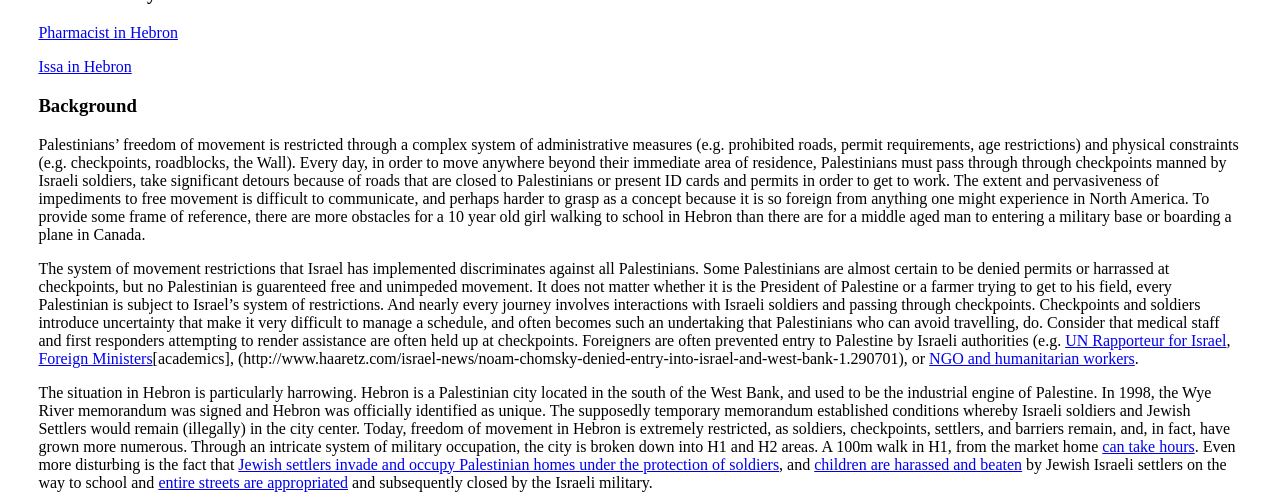
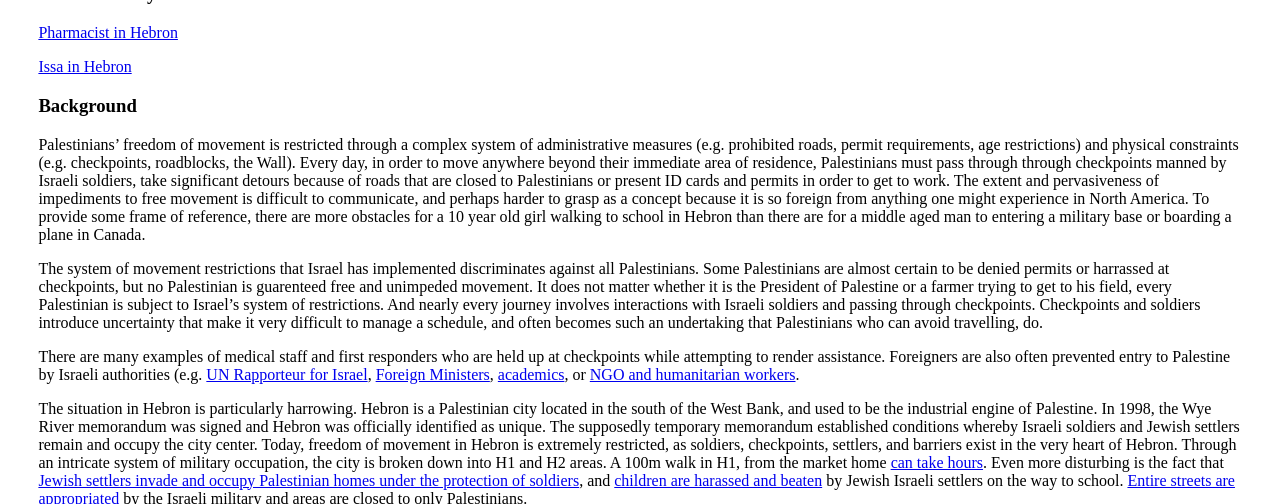
Before and after one commit to thepeopleofpalestine/thepeopleofpalestine.github.io, a Jekyll site: the page built from _cities/test.md, in a window 1280 px wide and 900 px high, scrolled down 358 px, cut to the strip 0-504 px from the top of the window. Built offline with Jekyll 4.4.1, drawn with Linux system fonts in a browser that asks for light colours; some web fonts are replaced.

Commit message:
Update test.md

```diff
--- a/_cities/test.md
+++ b/_cities/test.md
@@ -13,7 +13,7 @@ synopsis: |
 
 ### Personal Story
 
-[Pharmacist in Hebron](http://www.btselem.org/video/2007/09/susan-zira-jordanian-citizen-married-resident-territories)
+[Pharmacist in Hebron](https://www.youtube.com/watch?v=et2muVDhIrY)
 
 [Issa in Hebron](Need to input the youtube link)
 
@@ -21,10 +21,12 @@ synopsis: |
 
 Palestinians’ freedom of movement is restricted through a complex system of administrative measures (e.g. prohibited roads, permit requirements, age restrictions) and physical constraints (e.g. checkpoints, roadblocks, the Wall). Every day, in order to move anywhere beyond their immediate area of residence, Palestinians must pass through through checkpoints manned by Israeli soldiers, take significant detours because of roads that are closed to Palestinians or present ID cards and permits in order to get to work. The extent and pervasiveness of impediments to free movement is difficult to communicate, and perhaps harder to grasp as a concept because it is so foreign from anything one might experience in North America. To provide some frame of reference, there are more obstacles for a 10 year old girl walking to school in Hebron than there are for a middle aged man to entering a military base or boarding a plane in Canada.
 
-The system of movement restrictions that Israel has implemented discriminates against all Palestinians. Some Palestinians are almost certain to be denied permits or harrassed at checkpoints, but no Palestinian is guarenteed free and unimpeded movement. It does not matter whether it is the President of Palestine or a farmer trying to get to his field, every Palestinian is subject to Israel's system of restrictions. And nearly every journey involves interactions with Israeli soldiers and passing through checkpoints. Checkpoints and soldiers introduce uncertainty that make it very difficult to manage a schedule, and often becomes such an undertaking that Palestinians who can avoid travelling, do. Consider that medical staff and first responders attempting to render assistance are often held up at checkpoints. Foreigners are often prevented entry to Palestine by Israeli authorities (e.g. [UN Rapporteur for Israel](http://972mag.com/how-to-foil-a-human-rights-probe-keep-the-investigator-out/115600/), [Foreign Ministers](https://www.maannews.com/Content.aspx?id=770681)[academics], (http://www.haaretz.com/israel-news/noam-chomsky-denied-entry-into-israel-and-west-bank-1.290701), or [NGO and humanitarian workers](https://electronicintifada.net/content/why-does-israel-feel-threatened-humanitarian-workers/13192).
+The system of movement restrictions that Israel has implemented discriminates against all Palestinians. Some Palestinians are almost certain to be denied permits or harrassed at checkpoints, but no Palestinian is guarenteed free and unimpeded movement. It does not matter whether it is the President of Palestine or a farmer trying to get to his field, every Palestinian is subject to Israel's system of restrictions. And nearly every journey involves interactions with Israeli soldiers and passing through checkpoints. Checkpoints and soldiers introduce uncertainty that make it very difficult to manage a schedule, and often becomes such an undertaking that Palestinians who can avoid travelling, do.
 
-The situation in Hebron is particularly harrowing. Hebron is a Palestinian city located in the south of the West Bank, and used to be the industrial engine of Palestine. In 1998, the Wye River memorandum was signed and Hebron was officially identified as unique. The supposedly temporary memorandum established conditions whereby Israeli soldiers and Jewish Settlers would remain (illegally) in the city center. Today, freedom of movement in Hebron is extremely restricted, as soldiers, checkpoints, settlers, and barriers remain, and, in fact, have grown more numerous. Through an intricate system of military occupation, the city is broken down into H1 and H2 areas. A 100m walk in H1, from the market home [can take hours](9https://www.youtube.com/watch?v=DP4xS_7wLyM). Even more disturbing is the fact that [Jewish settlers invade and occupy Palestinian homes under the protection of soldiers](https://palsolidarity.org/2016/02/ongoing-colonization-in-hebron-israeli-forces-prepare-the-illegal-invasion-of-palestinian-houses-by-israeli-settlers/), and [children are harassed and beaten](pdf from assets) by
-Jewish Israeli settlers on the way to school and [entire streets are appropriated](https://www.hebronapartheid.org/index.php?page=map) and subsequently closed by the Israeli military.
+There are many examples of medical staff and first responders who are held up at checkpoints while attempting to render assistance. Foreigners are also often prevented entry to Palestine by Israeli authorities (e.g. [UN Rapporteur for Israel](http://972mag.com/how-to-foil-a-human-rights-probe-keep-the-investigator-out/115600/), [Foreign Ministers](https://www.maannews.com/Content.aspx?id=770681), [academics](http://www.haaretz.com/israel-news/noam-chomsky-denied-entry-into-israel-and-west-bank-1.290701), or [NGO and humanitarian workers](https://electronicintifada.net/content/why-does-israel-feel-threatened-humanitarian-workers/13192).
+
+The situation in Hebron is particularly harrowing. Hebron is a Palestinian city located in the south of the West Bank, and used to be the industrial engine of Palestine. In 1998, the Wye River memorandum was signed and Hebron was officially identified as unique. The supposedly temporary memorandum established conditions whereby Israeli soldiers and Jewish settlers remain and occupy the city center. Today, freedom of movement in Hebron is extremely restricted, as soldiers, checkpoints, settlers, and barriers exist in the very heart of Hebron. Through an intricate system of military occupation, the city is broken down into H1 and H2 areas. A 100m walk in H1, from the market home [can take hours](9https://www.youtube.com/watch?v=DP4xS_7wLyM). Even more disturbing is the fact that [Jewish settlers invade and occupy Palestinian homes under the protection of soldiers](https://palsolidarity.org/2016/02/ongoing-colonization-in-hebron-israeli-forces-prepare-the-illegal-invasion-of-palestinian-houses-by-israeli-settlers/), and [children are harassed and beaten](pdf from assets) by
+Jewish Israeli settlers on the way to school. [Entire streets are appropriated](https://www.hebronapartheid.org/index.php?page=map) by the Israeli military and areas are closed to only Palestinians.
 
 
 {% include parallax.html url="/assets/images/cover.jpg" height="700px" %}
```
